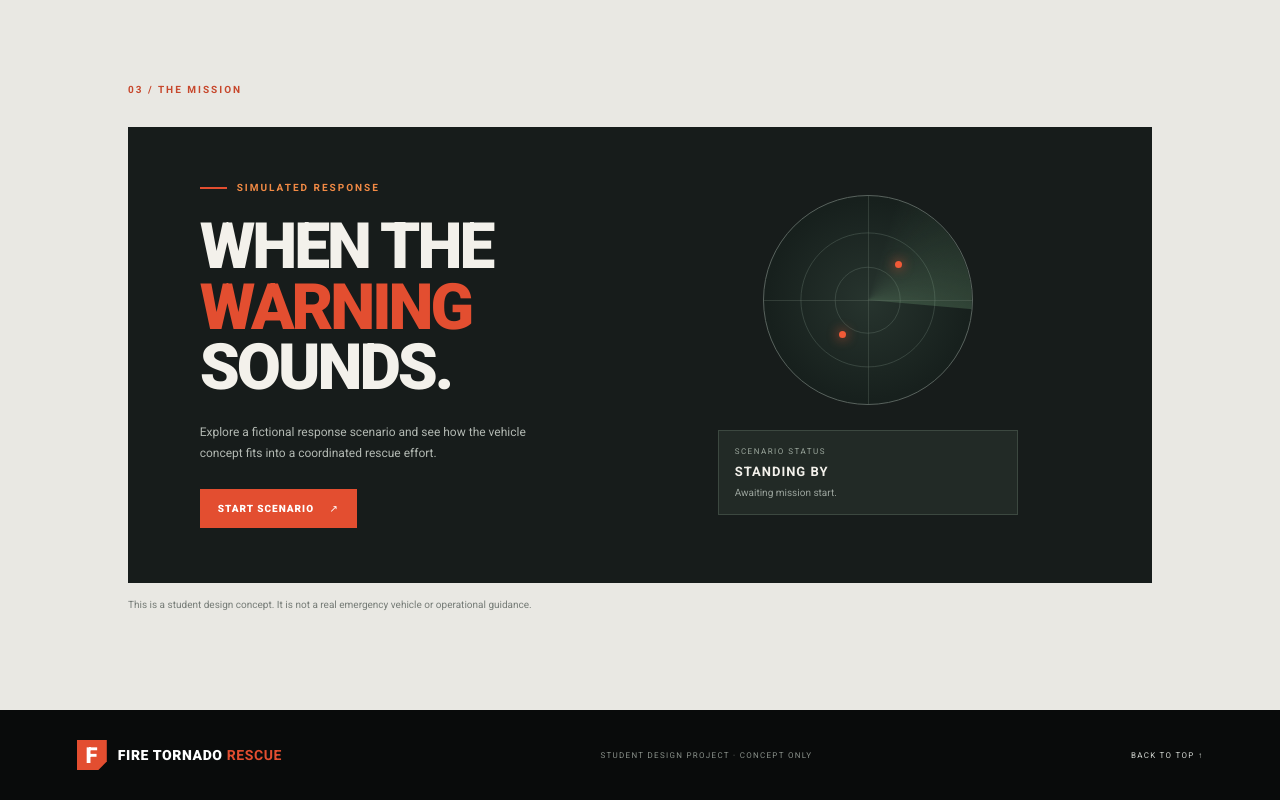
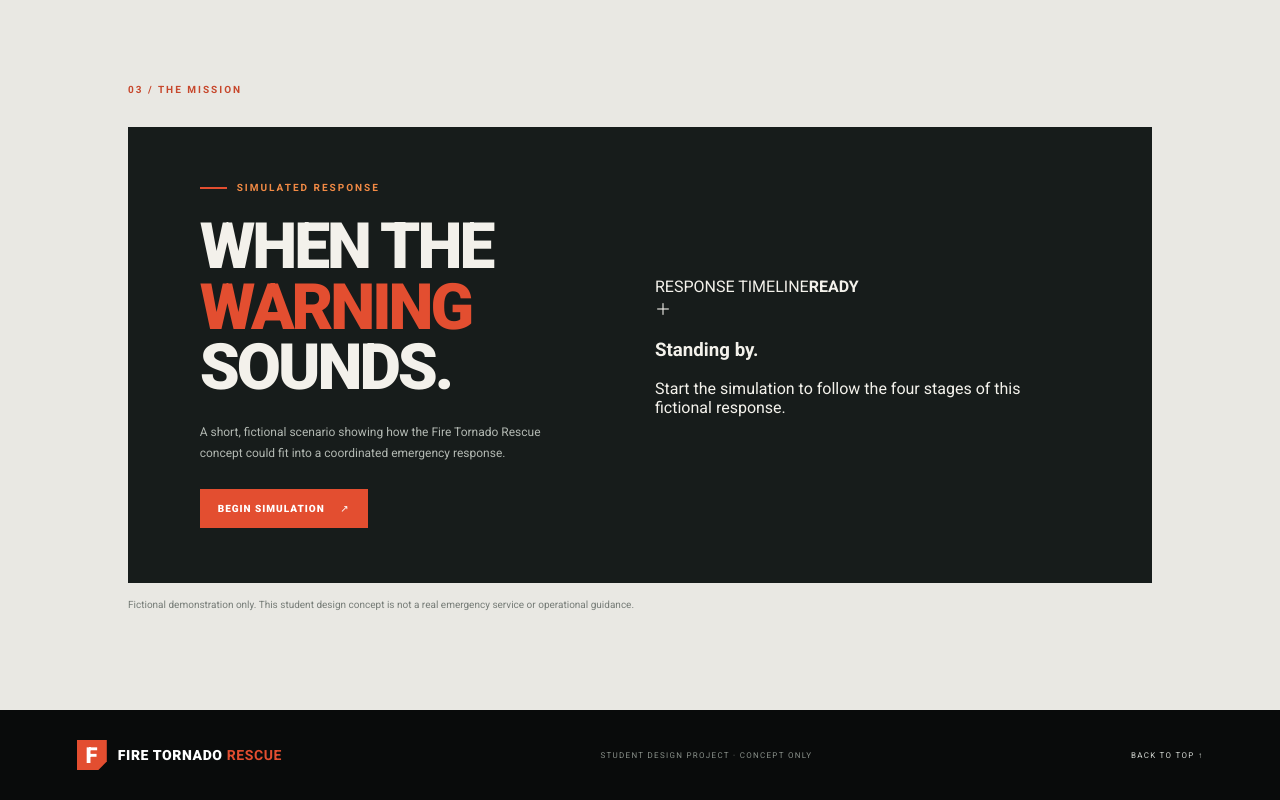
Before and after one commit to simonOS-site/FireTornadoRescue, a React (Vite) app: page / in a window 1280 px wide. Shown: the part 3339-4139 px from the top of the page. Built offline with nearby package versions, Linux system fonts and the light colour scheme.

Commit message:
Make simulated response section interactive

```diff
--- a/src/App.jsx
+++ b/src/App.jsx
@@ -9,7 +9,14 @@ const features = [
 
 function App() {
   const [active, setActive] = useState('overview');
-  const [missionStarted, setMissionStarted] = useState(false);
+  const [missionStep, setMissionStep] = useState(-1);
+  const missionStages = [
+    { label: 'ALERT RECEIVED', title: 'A warning is issued.', detail: 'A severe fire-weather warning is shared with the response team. The concept vehicle is placed on standby.', status: 'RESPONSE STANDBY' },
+    { label: 'TEAMS COORDINATED', title: 'The response is organised.', detail: 'Emergency services coordinate their roles and confirm that the area is being managed by the appropriate authorities.', status: 'TEAMS COORDINATED' },
+    { label: 'RESCUE SUPPORT', title: 'Support reaches the scene.', detail: 'The Fire Tornado Rescue concept represents a protected platform for supporting crews and helping people reach safety.', status: 'RESCUE SUPPORT' },
+    { label: 'SCENARIO COMPLETE', title: 'People are accounted for.', detail: 'The fictional scenario concludes with people moved to safety and response teams continuing their work.', status: 'SCENARIO COMPLETE' },
+  ];
+  const currentStage = missionStages[missionStep];
 
   const goTo = (id) => {
     setActive(id);
@@ -106,10 +113,23 @@ function App() {
       <section className="mission section" id="mission">
         <div className="section-kicker">03 / THE MISSION</div>
         <div className="mission-panel">
-          <div className="mission-copy"><div className="eyebrow"><span /> SIMULATED RESPONSE</div><h2>WHEN THE<br /><em>WARNING</em><br />SOUNDS.</h2><p>Explore a fictional response scenario and see how the vehicle concept fits into a coordinated rescue effort.</p><button className="primary-button" onClick={() => setMissionStarted(!missionStarted)}>{missionStarted ? 'RESET SCENARIO' : 'START SCENARIO'} <span>↗</span></button></div>
-          <div className="mission-status"><div className="radar"><div className="radar-ring ring-a" /><div className="radar-ring ring-b" /><div className="radar-sweep" /><span className="radar-point point-a" /><span className="radar-point point-b" /></div><div className="status-card"><span>SCENARIO STATUS</span><b className={missionStarted ? 'status-active' : ''}>{missionStarted ? 'SIMULATION ACTIVE' : 'STANDING BY'}</b><small>{missionStarted ? 'Concept response sequence initiated.' : 'Awaiting mission start.'}</small></div></div>
+          <div className="mission-copy">
+            <div className="eyebrow"><span /> SIMULATED RESPONSE</div>
+            <h2>WHEN THE<br /><em>WARNING</em><br />SOUNDS.</h2>
+            <p>A short, fictional scenario showing how the Fire Tornado Rescue concept could fit into a coordinated emergency response.</p>
+            <div className="mission-actions">
+              {missionStep < 0 ? <button className="primary-button" onClick={() => setMissionStep(0)}>BEGIN SIMULATION <span>↗</span></button> : missionStep < missionStages.length - 1 ? <button className="primary-button" onClick={() => setMissionStep((step) => Math.min(step + 1, missionStages.length - 1))}>NEXT STAGE <span>→</span></button> : <button className="primary-button" onClick={() => setMissionStep(-1)}>RUN AGAIN <span>↻</span></button>}
+              {missionStep >= 0 && <button className="text-button" onClick={() => setMissionStep(-1)}>RESET SCENARIO</button>}
+            </div>
+          </div>
+          <div className="mission-status">
+            <div className="scenario-progress"><div className="scenario-progress-top"><span>RESPONSE TIMELINE</span><b>{missionStep < 0 ? 'READY' : String(missionStep + 1).padStart(2, '0') + ' / 04'}</b></div>
+              <div className="scenario-track">{missionStages.map((stage, index) => <span key={stage.label} className={index <= missionStep ? 'complete' : ''} />)}</div>
+              {missionStep < 0 ? <div className="scenario-empty"><span className="scenario-symbol">＋</span><h3>Standing by.</h3><p>Start the simulation to follow the four stages of this fictional response.</p></div> : <div className="scenario-detail"><span className="scenario-label">{currentStage.label}</span><h3>{currentStage.title}</h3><p>{currentStage.detail}</p></div>}
+            </div>
+          </div>
         </div>
-        <p className="disclaimer">This is a student design concept. It is not a real emergency vehicle or operational guidance.</p>
+        <p className="disclaimer">Fictional demonstration only. This student design concept is not a real emergency service or operational guidance.</p>
       </section>
 
       <footer><a className="brand" href="#overview"><span className="brand-mark">F</span><span>FIRE TORNADO <b>RESCUE</b></span></a><span>STUDENT DESIGN PROJECT · CONCEPT ONLY</span><a href="#overview">BACK TO TOP ↑</a></footer>
```
